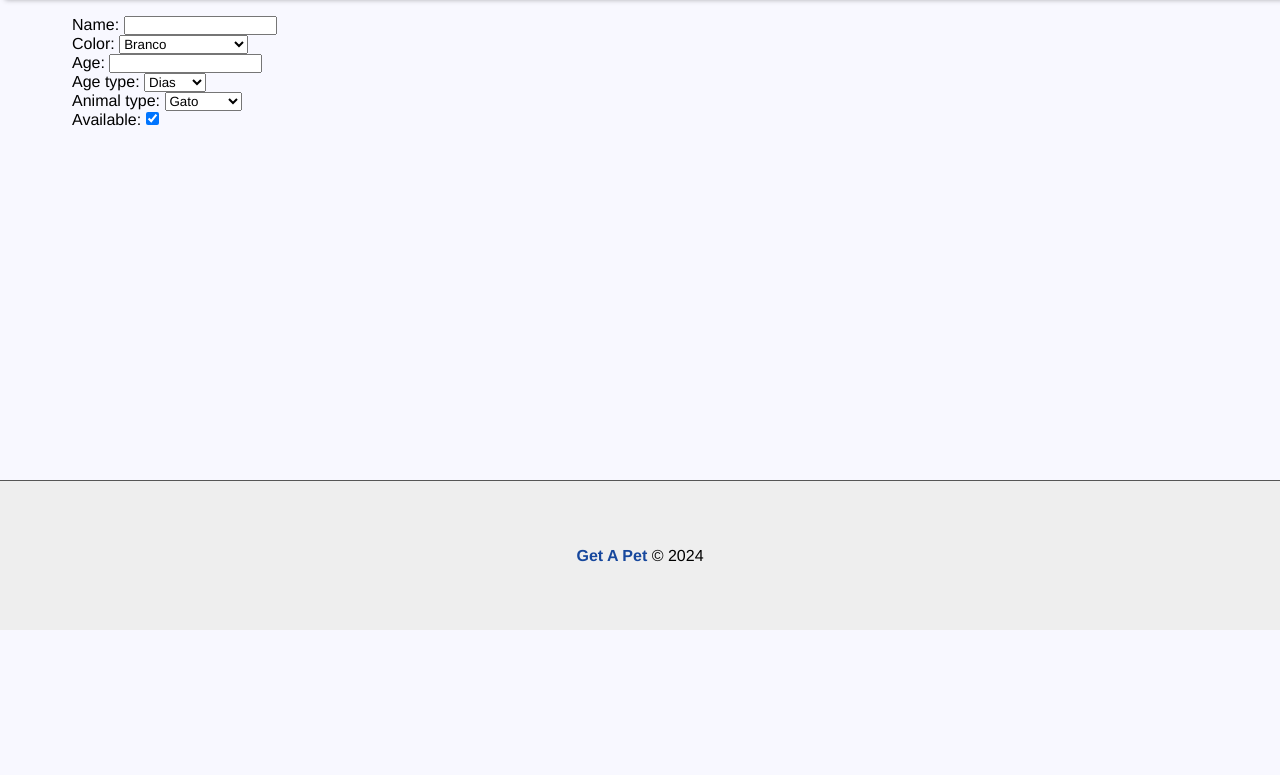
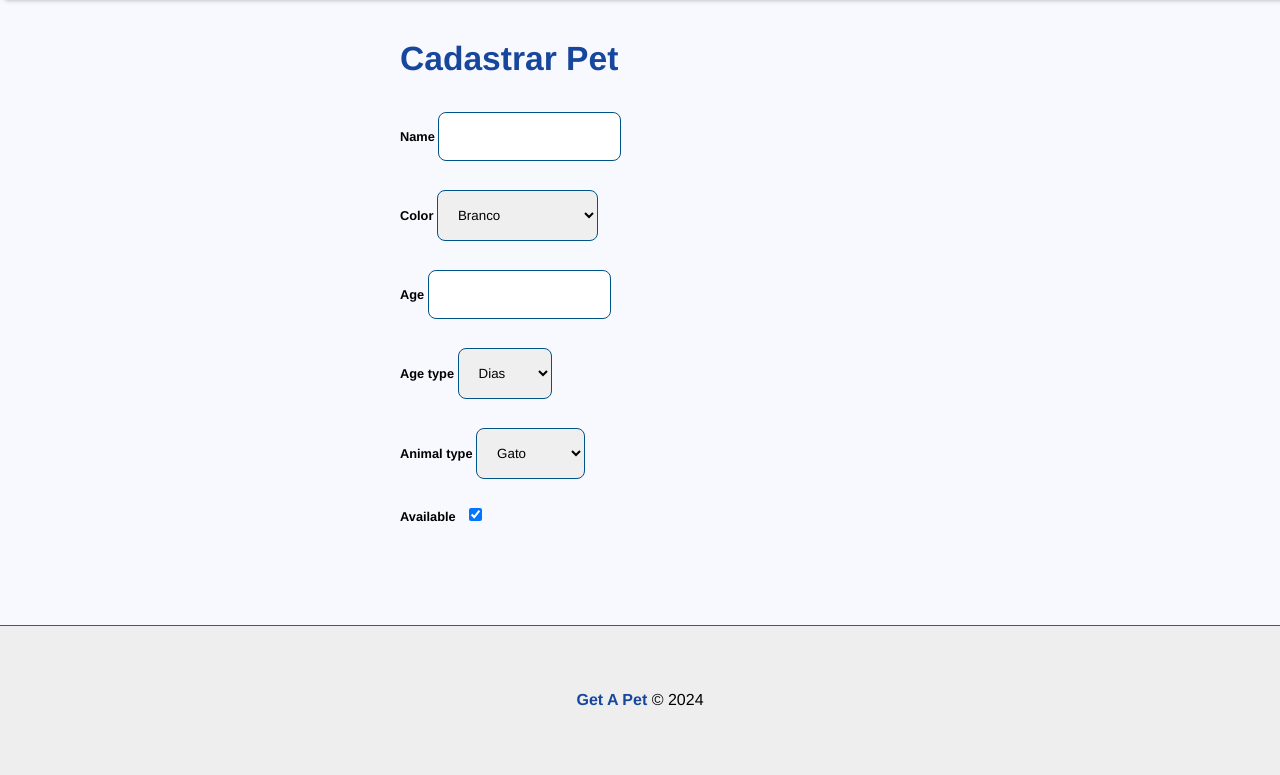
Before and after one commit to MaraisaFerreira/get_a_pet_DJANGO, a Django app: page /pet/add in a window 1280 px wide. Shown: the part 88-863 px from the top of the page. Before the commit the page ends 718 px from the top, so only its background shows below. Run offline with Django 5.2, Linux system fonts and the light colour scheme.

Commit message:
form layout

```diff
--- a/pet/templates/pet/add_pet.html
+++ b/pet/templates/pet/add_pet.html
@@ -1,6 +1,28 @@
 {% extends "global/base.html" %}
-{% block title %}TEMP{% endblock title %}
+{% load static %}
+{% block doc_title %}Cadastrar Pet{% endblock doc_title %}
+
+{% block page_css %}
+    <link rel="stylesheet" href="{% static "css/form.css" %}">
+{% endblock page_css %}
 
 {% block content %}
-    {{form}}
+    <div class="form_container">
+        <h1>Cadastrar Pet</h1>
+        {% for field in form %}
+                <div class="form-group">
+                    {% if field.name == 'available' %}
+                        <div class="form-group-boolean">
+                            <label for="{{field.id_for_label}}">{{field.label}}<label>
+                                {{field}}
+                        </div>
+                        {{field.errors}}
+                        {% else %}
+                        <label for="{{field.id_for_label}}">{{field.label}}<label>
+                        {{field}}
+                        {{field.errors}}
+                    {% endif %}
+                </div>
+        {% endfor %}
+    </div>
 {% endblock content %}
--- a/static/css/form.css
+++ b/static/css/form.css
@@ -53,6 +53,15 @@
 	margin-bottom: 5px;
 }
 
+.form-group-boolean {
+	display: flex;
+	align-items: center;
+}
+
+.form-group-boolean input[type='checkbox'] {
+	margin-left: 10px;
+}
+
 .btn {
 	background-color: rgb(0, 83, 134);
 	color: white;
```
